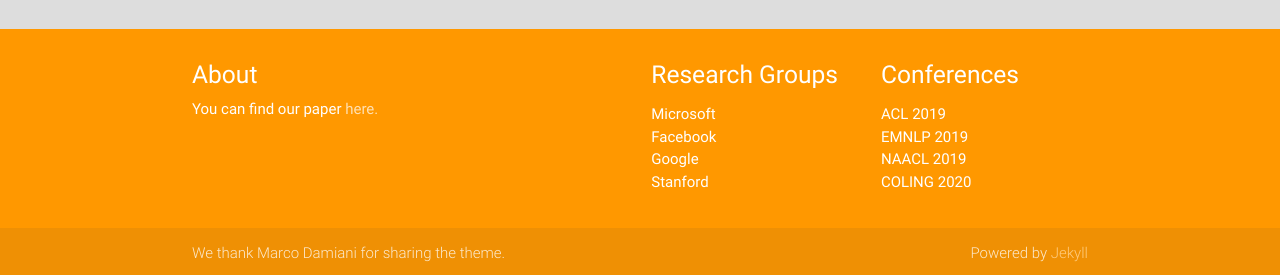
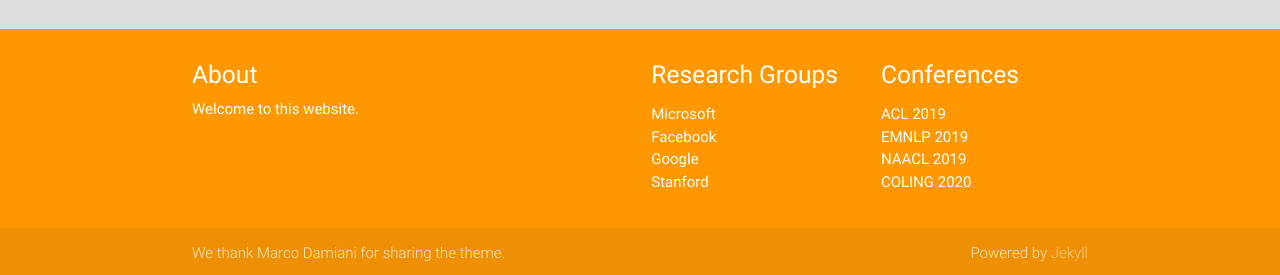
Before and after one commit to MRC-Datasets/MRC-Datasets.github.io, a Jekyll site: the page built from index.md, in a window 1280 px wide. Shown: the part 1873-2148 px from the top of the page. Built offline with Jekyll 4.4.1, drawn with Linux system fonts in a browser that asks for light colours.

Commit message:
Update footer.html

```diff
--- a/_includes/footer.html
+++ b/_includes/footer.html
@@ -4,7 +4,7 @@
         <div class="col l6 s12">
           <h5 class="white-text">About</h5>
           <div>
-		      You can find our paper <a target="_blank" class="orange-text text-lighten-4" href="https://arxiv.org/pdf/2006.11880v1.pdf">here.</a>
+		      Welcome to this website.
 		  </div>
 
 
```
